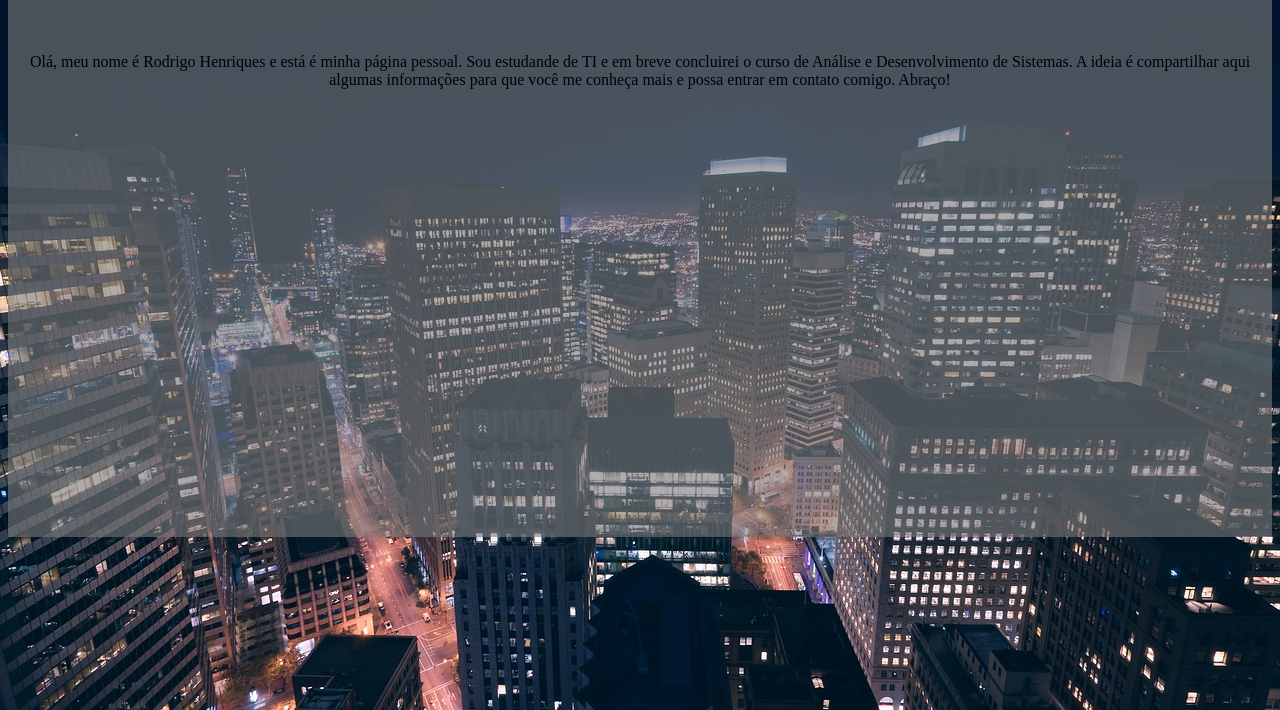
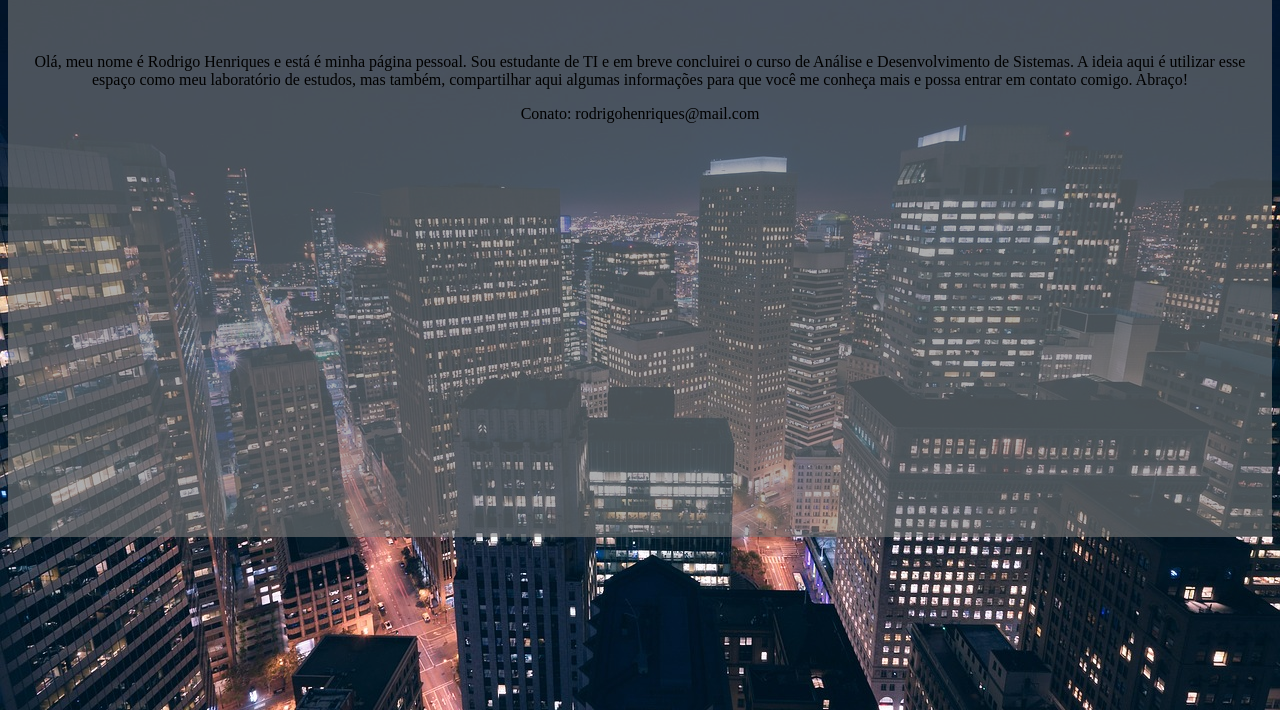
Before and after one commit to rodhenriques/rodhenriques.github.io, a plain HTML site: page index.html in a window 1280 px wide. Shown: the part 90-800 px from the top of the page. Drawn offline with Linux system fonts and the light colour scheme.

Commit message:
atualizacao

```diff
--- a/index.html
+++ b/index.html
@@ -11,9 +11,11 @@
 				<br>
 				<h1 align="center" >Página em construção...</h1>
 				<br>
-				<p > <center> Olá, meu nome é Rodrigo Henriques e está é minha página pessoal. Sou estudande de TI e em breve concluirei o curso de Análise e Desenvolvimento de Sistemas. A ideia é compartilhar aqui algumas informações para que você me conheça mais e possa entrar em contato comigo. Abraço!
+				<p > <center> Olá, meu nome é Rodrigo Henriques e está é minha página pessoal. Sou estudante de TI e em breve concluirei o curso de Análise e Desenvolvimento de Sistemas. A ideia aqui é utilizar esse espaço como meu laboratório de estudos, mas também, compartilhar aqui algumas informações para que você me conheça mais e possa entrar em contato comigo. Abraço!
 				<br>
+				<p>Conato: rodrigohenriques@mail.com</p>
 				<br>
+
 				  <center> </p>
 
 
```
